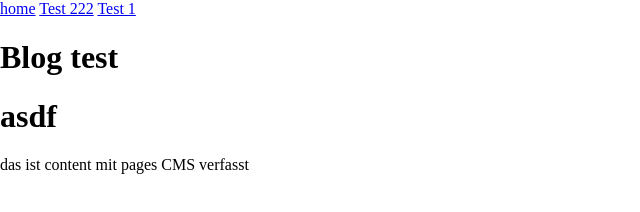
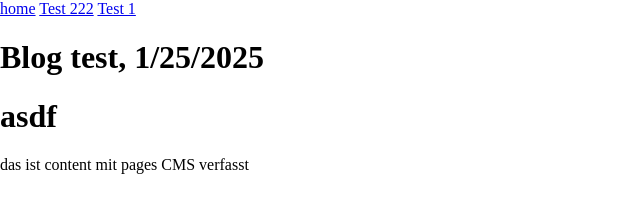
Before and after one commit to gitbreaker222/2024-rl-dev, an Astro site: page /posts/2025-01-21-test in a window 1280 px wide. Shown: the whole page, without its empty margins (0-640 px from the left). Built offline with nearby package versions, Linux system fonts and the light colour scheme; Astro itself is replaced by a stand-in of ours.

Commit message:
updates cms config

```diff
--- a/src/layouts/blog.astro
+++ b/src/layouts/blog.astro
@@ -1,6 +1,6 @@
 ---
 const { frontmatter } = Astro.props;
-console.log("##", frontmatter);
+const date = new Date(frontmatter.date).toLocaleDateString();
 ---
 
 <!doctype html>
@@ -18,7 +18,9 @@ console.log("##", frontmatter);
       <a href="/posts/test222">Test 222</a>
       <a href="/posts/2025-01-21-test">Test 1</a>
     </nav>
-    <h1>Blog {frontmatter.title}</h1>
+    <h1>
+      Blog {frontmatter.title}, {date}
+    </h1>
     <slot />
   </body>
 </html>
```
